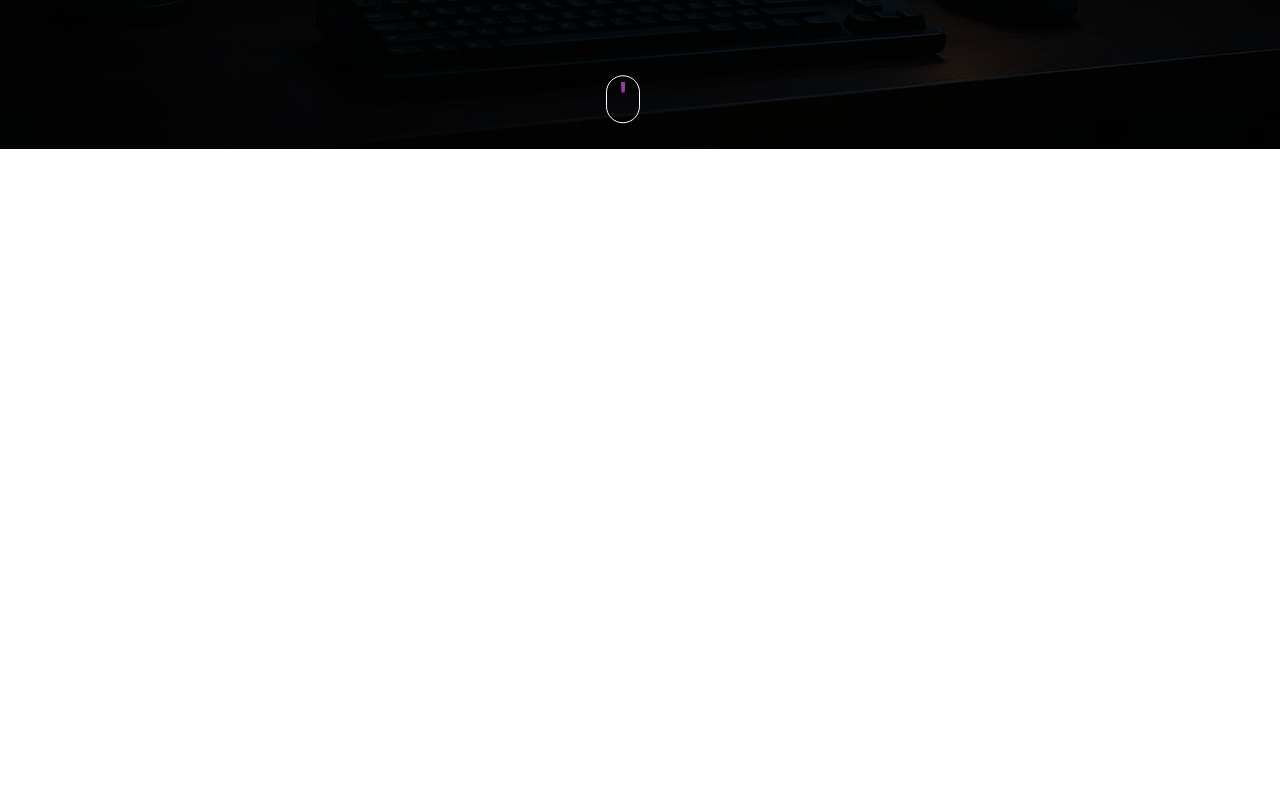
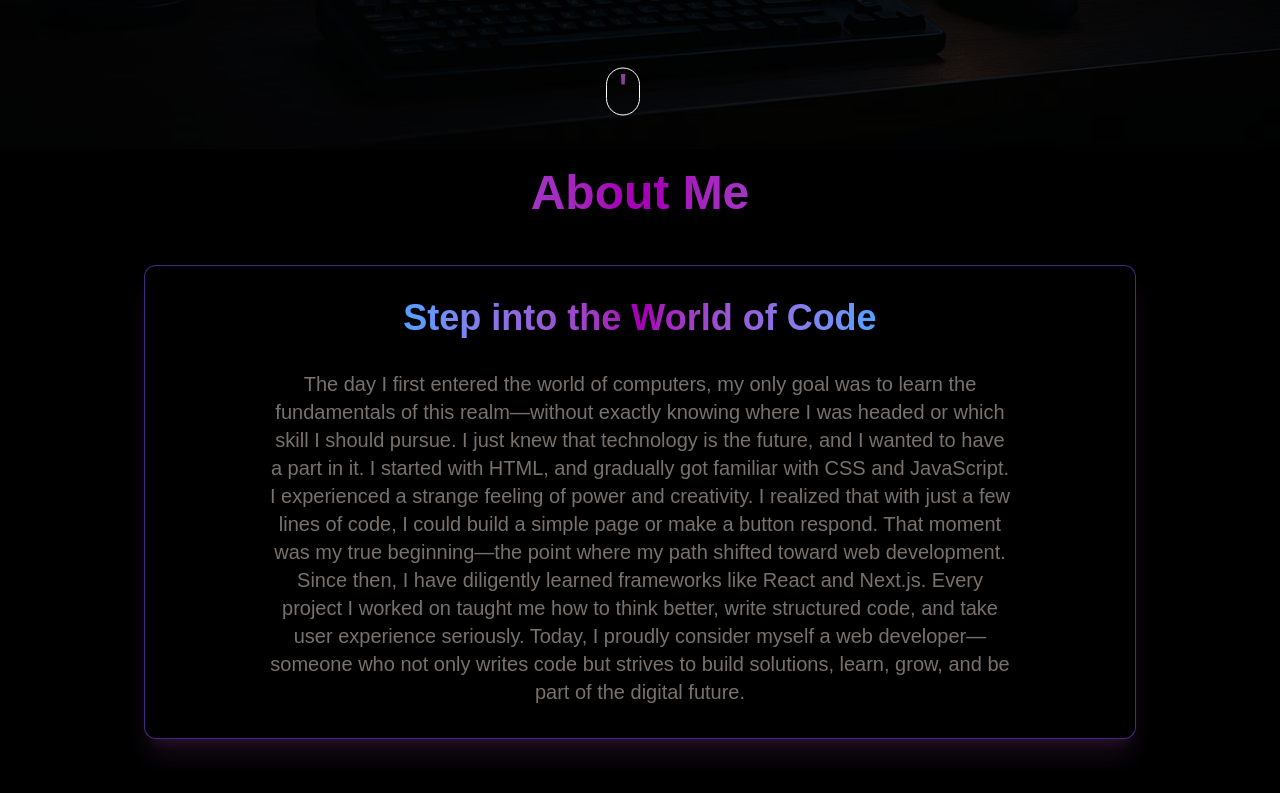
Before and after one commit to nazisharifi2025/NaziSharifi, a Next.js app: page / in a window 1280 px wide. Shown: the part 651-1444 px from the top of the page. Before the commit the page ends 800 px from the top, so only its background shows below. Built offline with nearby package versions, Linux system fonts and the light colour scheme.

Commit message:
about us page

```diff
--- /dev/null
+++ b/src/app/Componnint/AboutUs.tsx
@@ -0,0 +1,23 @@
+
+function AboutUs() {
+  return (
+    <div className="h-screen w-full flex-col justify-center items-center p-5">
+        <h1 className="text-5xl mx-auto text-center font-extrabold bg-linear-to-l from-blue-400 via-fuchsia-700 text-transparent bg-clip-text to-blue-400">About Me</h1>
+        <div className="mt-12 flex flex-col gap-8 justify-center items-center border border-violet-500/50 w-[80%] mx-auto p-8 rounded-xl bg-black/50 shadow-xl shadow-fuchsia-400/10">
+          <h1 className="text-4xl font-bold bg-linear-to-l from-blue-400 via-fuchsia-700 text-transparent bg-clip-text to-blue-400">Step into the World of Code</h1>
+        <p className="text-center text-xl text-stone-500 w-[80%] mx-auto">
+          The day I first entered the world of computers, my only goal was to learn the fundamentals of this realm—without exactly knowing where I was headed or which skill I should pursue. I just knew that technology is the future, and I wanted to have a part in it.
+
+I started with HTML, and gradually got familiar with CSS and JavaScript. I experienced a strange feeling of power and creativity. I realized that with just a few lines of code, I could build a simple page or make a button respond. That moment was my true beginning—the point where my path shifted toward web development.
+
+Since then, I have diligently learned frameworks like React and Next.js. Every project I worked on taught me how to think better, write structured code, and take user experience seriously.
+
+Today, I proudly consider myself a web developer—someone who not only writes code but strives to build solutions, learn, grow, and be part of the digital future.
+
+            </p>
+            </div>
+    </div>
+  )
+}
+
+export default AboutUs
--- a/src/app/Componnint/Hero.tsx
+++ b/src/app/Componnint/Hero.tsx
@@ -1,5 +1,6 @@
 import { Github, Instagram, Linkedin } from "lucide-react"
 import Link from "next/link";
+import Image from "next/image";
 function Hero() {
   return (
     <div className='h-screen w-full bg-cover bg-center bg-[url(/image.avif)]'>
@@ -7,7 +8,7 @@ function Hero() {
         <div className='w-[60%] h-[80%] flex flex-col gap-4 mx-auto justify-center   relative'>
             <div className="h-[40%] w-[70%] bg-linear-to-l from-blue-400/10 via-black/40 to-fuchsia-400/10 absolute top-[40%] rounded-full "></div>
             <span className='text-cyan-600 font-bold  text-xl'>Salam, I'm</span>
-            <h1 className='text-8xl font-bold bg-linear-to-l from-fuchsia-200 via-fuchsia-700 text-transparent bg-clip-text to-blue-400'>Nazi Sharifi</h1>
+            <h1 className='text-8xl font-bold z-40 bg-linear-to-l from-fuchsia-200 via-fuchsia-700 text-transparent bg-clip-text to-blue-400'>Nazi Sharifi</h1>
             <h2 className='text-4xl text-stone-400 font-medium text-shadow-blue-400 '>Backend Developer & Frontend Developer</h2>
             <p className=' w-[80%]  text-xl text-stone-400'>I build modern, responsive websites that help brands grow and get noticed online. Passionate about collaborating with creative minds and exploring opportunities to learn and innovate.</p>
             <div className='flex gap-5 items-center mt-12'>
@@ -19,8 +20,10 @@ function Hero() {
         {/* div text endded */}
         <div className="w-[40%] h-[80%] flex flex-col justify-center items-center">
             <div className="h-82 w-82 rounded-full border-8 border-stone-400 relative shadow-xl shadow-gray-400/20">
-              <img src="/me1.png" className="h-full w-full rounded-full" alt="/me.jpg" />
-               <div className="h-52 w-52 rounded-full border-8  border-stone-400 absolute -bottom-12 shadow-xl shadow-gray-400/20 -left-26"><img src="/C.webp" className="h-full w-full rounded-full" alt="" /></div>
+              <Image src="/me1.png" alt="me1.png" className="h-full w-full rounded-full" height={800} width={800}  />
+               <div className="h-52 w-52 rounded-full border-8  border-stone-400 absolute -bottom-12 shadow-xl shadow-gray-400/20 -left-26">
+               <Image src="/C.webp" alt="me1.png" className="h-full w-full rounded-full" height={800} width={800}  />
+               </div>
             </div>
 
         </div>
--- a/src/app/Componnint/Navbar.tsx
+++ b/src/app/Componnint/Navbar.tsx
@@ -29,14 +29,14 @@ function Navbar() {
             href: '/Blog'
         },
         {
-            id: 4,
+            id: 6,
             Name: 'Contact',
             href: '/Contact'
         },
     ]
     const PathName = usePathname();
   return (
-    <div className="w-full flex justify-center fixed top-3 items-center">
+    <div className="w-full flex justify-center fixed top-3 z-50 items-center">
     <div className='w-[60%] border border-stone-400 mx-auto h-15 py-7 px-3   bg-stone-400/20 flex items-center justify-between'>
         <h1 className=" font-bold text-3xl font-serif bg-linear-to-l from-blue-300  to-blue-900 text-transparent  bg-clip-text">Nazi</h1>
         <ul className='flex gap-5 text-xl text-stone-400'>
--- a/src/app/layout.tsx
+++ b/src/app/layout.tsx
@@ -1,7 +1,6 @@
 import type { Metadata } from "next";
 import { Geist, Geist_Mono } from "next/font/google";
 import "./globals.css";
-import Navbar from "./Componnint/Navbar";
 
 const geistSans = Geist({
   variable: "--font-geist-sans",
--- a/src/app/page.tsx
+++ b/src/app/page.tsx
@@ -1,10 +1,12 @@
+import AboutUs from "./Componnint/AboutUs";
 import Hero from "./Componnint/Hero";
 import Navbar from "./Componnint/Navbar";
 export default function Home() {
   return (
-   <div className="bg-black h-screen w-full">
+   <div className="bg-black  w-full">
     <Navbar />
     <Hero />
+    <AboutUs />
    </div>
   );
 }
```
